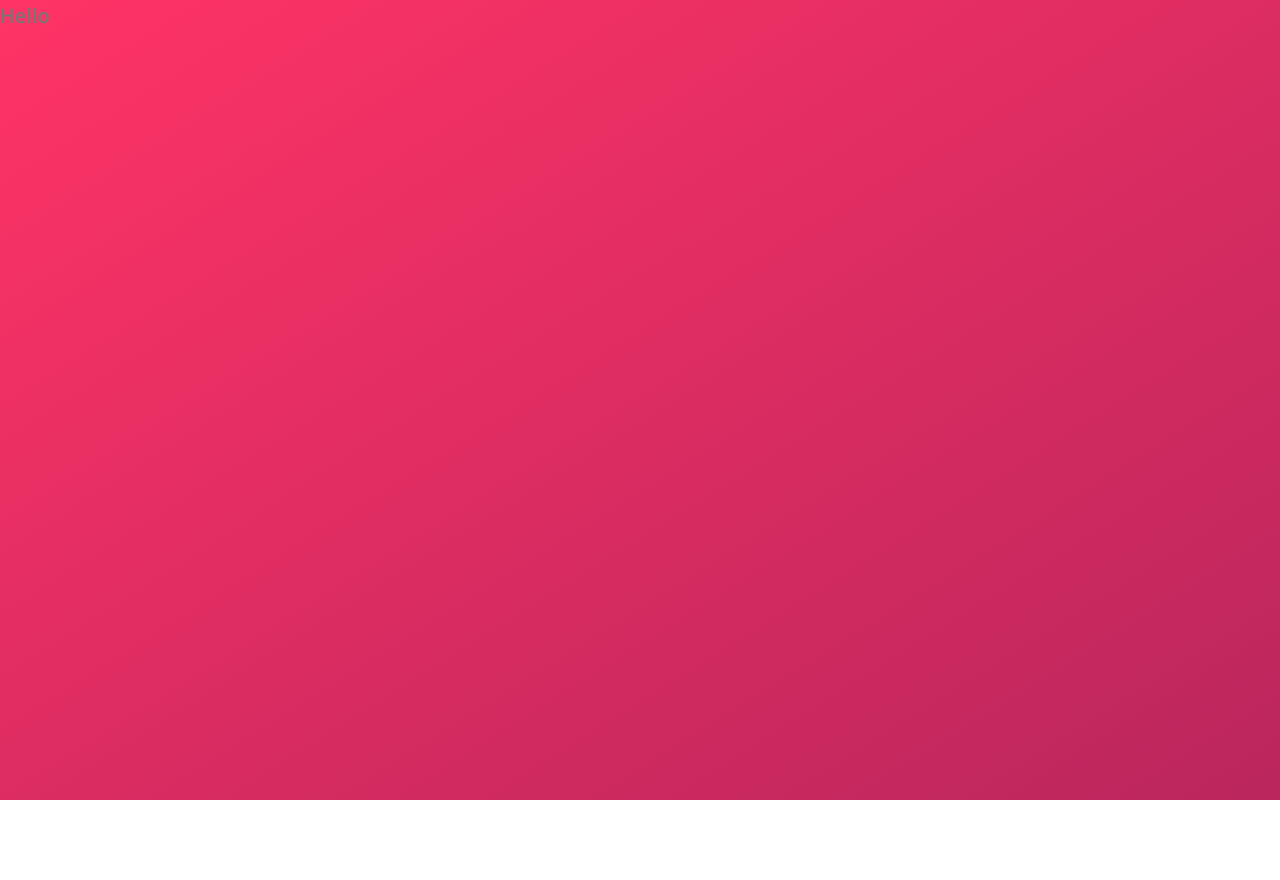
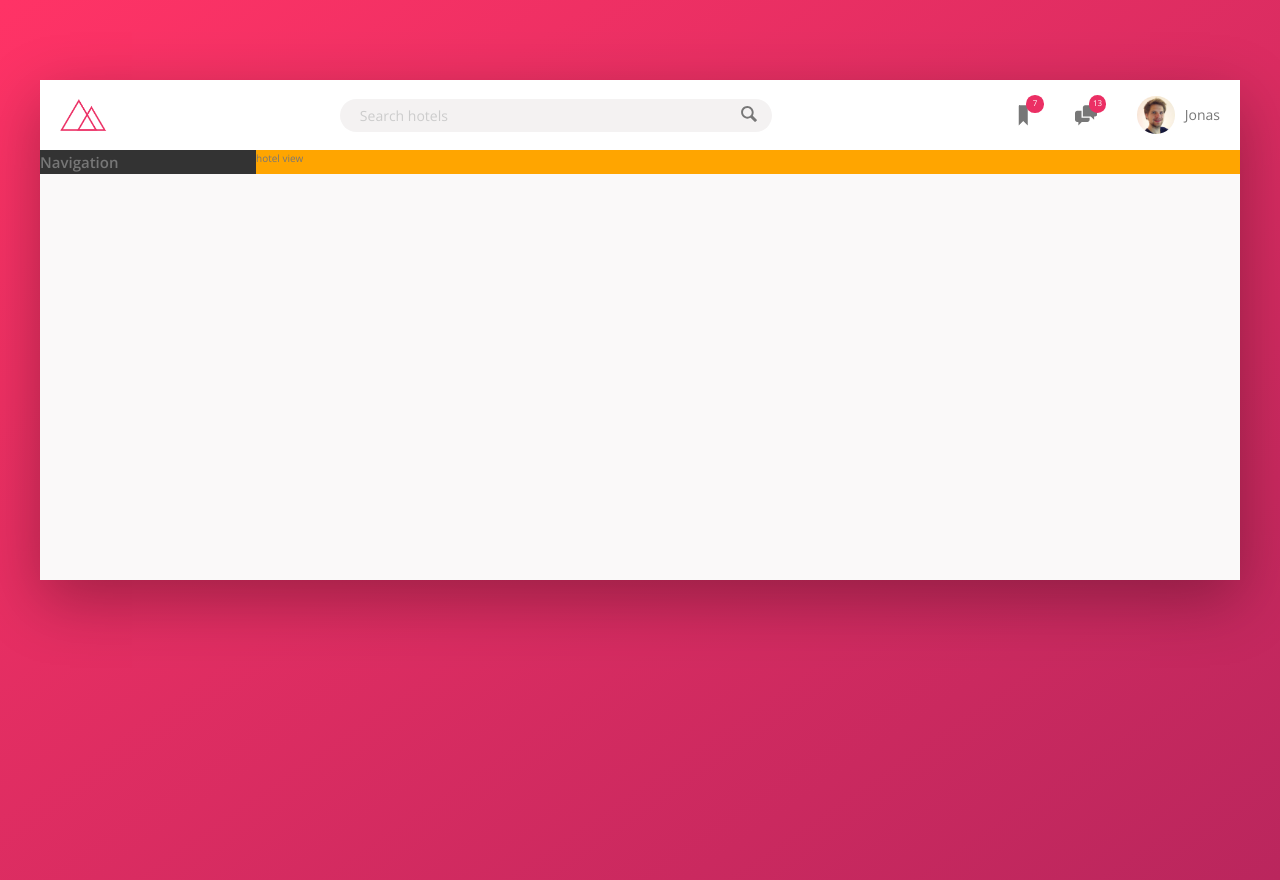
Before and after one commit to bartkalanski/trillo, a website: page index.html in a window 1280 px wide. Before the commit the page ends 800 px from the top, so only its background shows below. Drawn offline with nearby package versions, Linux system fonts and the light colour scheme.

Commit message:
Built a header

```diff
--- a/index.html
+++ b/index.html
@@ -13,7 +13,45 @@
 </head>
 
 <body>
-    <h1>Hello</h1>
+    <div class="container">
+        <header class="header">
+            <img src="img/logo.png" alt="trillo logo" class="logo">
+            <form action="#" class="search">
+                <input type="text" class="search__input" placeholder="Search hotels">
+                <button class="search__button">
+                    <svg class="search__icon">
+                        <use xlink:href="img/sprite.svg#icon-magnifying-glass"></use>
+                    </svg>
+                </button>
+            </form>
+            <nav class="user-nav">
+                <div class="user-nav__icon-box">
+                    <svg class="user-nav__icon">
+                        <use xlink:href="img/sprite.svg#icon-bookmark"></use>
+                    </svg>
+                    <span class="user-nav__notification">7</span>
+                </div>
+                <div class="user-nav__icon-box">
+                    <svg class="user-nav__icon">
+                        <use xlink:href="img/sprite.svg#icon-chat"></use>
+                    </svg>
+                    <span class="user-nav__notification">13</span>
+                </div>
+                <div class="user-nav__user">
+                    <img src="img/user.jpg" alt="User photo" class="user-nav__user-photo">
+                    <span class="user-nav__user-name">Jonas</span>
+                </div>
+            </nav>
+        </header>
+        <div class="content">
+            <nav class="sidebar">
+                <h1>Navigation</h1>
+            </nav>
+            <main class="hotel-view">
+                hotel view
+            </main>
+        </div>
+    </div>
 </body>
 
 </html>
--- a/sass/_base.scss
+++ b/sass/_base.scss
@@ -8,6 +8,7 @@ $Grey-light-4: #ccc;
 $Grey-dark-1: #333;
 $Grey-dark-2: #777;
 $Grey-dark-3: #999;
+$shadow-dark: 0 2em 6rem rgba(0, 0, 0, 0.3);
 * {
     margin: 0;
     padding: 0;
--- a/sass/_components.scss
+++ b/sass/_components.scss
@@ -0,0 +1,96 @@
+// LOGO
+.logo {
+    height: 3.25rem;
+    margin-left: 2rem;
+}
+
+// SEARCH
+.search {
+    flex: 0 0 40%;
+    display: flex;
+    align-items: center;
+    justify-content: center;
+    &__input {
+        font-family: inherit;
+        font-size: inherit;
+        color: inherit;
+        border: none;
+        background: $Grey-light-2;
+        border-radius: 100px;
+        padding: .7rem 2rem;
+        width: 90%;
+        transition: all .2s;
+        margin-right: -3.25rem;
+        &:focus {
+            outline: none;
+            width: 100%;
+            background-color: $Grey-light-3;
+        }
+        &::-webkit-input-placeholder {
+            font-weight: 100;
+            color: $Grey-light-4;
+        }
+    }
+    &_input:focus+&__button {
+        background-color: $Grey-light-3;
+    }
+    &__button {
+        border: none;
+        background: $Grey-light-2;
+        &:focus {
+            outline: none;
+        }
+        &:active {
+            transform: translateY(2px);
+        }
+    }
+    &__icon {
+        height: 2rem;
+        width: 2rem;
+        fill: $Grey-dark-2;
+    }
+}
+
+.user-nav {
+    display: flex;
+    align-items: center;
+    align-self: stretch;
+    &>* {
+        padding: 0 2rem;
+        cursor: pointer;
+        height: 100%;
+        display: flex;
+        align-items: center;
+    }
+    &>*:hover {
+        background-color: $Grey-light-2;
+    }
+    &__icon-box {
+        position: relative;
+    }
+    &__icon {
+        height: 2.25rem;
+        width: 2.25rem;
+        fill: $Grey-dark-2;
+    }
+    &__notification {
+        font-size: .8rem;
+        height: 1.75rem;
+        width: 1.75rem;
+        border-radius: 50%;
+        background-color: $Primary;
+        color: #fff;
+        position: absolute;
+        top: 1.5rem;
+        right: 1.1rem;
+        display: flex;
+        justify-content: center;
+        align-items: center;
+    }
+    &__user-photo {
+        height: 3.75rem;
+        width: 3.75rem;
+        border-radius: 50%;
+        margin-right: 1rem;
+    }
+}
--- a/sass/_layout.scss
+++ b/sass/_layout.scss
@@ -0,0 +1,31 @@
+.container {
+    max-width: 120rem;
+    margin: 8rem auto;
+    background-color: $Grey-light-1;
+    box-shadow: $shadow-dark;
+    min-height: 50rem;
+}
+
+.header {
+    font-size: 1.4rem;
+    height: 7rem;
+    background-color: #fff;
+    border-bottom: $Grey-light-2;
+    display: flex;
+    justify-content: space-between;
+    align-items: center;
+}
+
+.content {
+    display: flex;
+}
+
+.sidebar {
+    background-color: $Grey-dark-1;
+    flex: 0 0 18%;
+}
+
+.hotel-view {
+    background-color: orange;
+    flex: 1;
+}
```
Also changed, not shown: package.json (+4 -5 lines), css/main.css.
